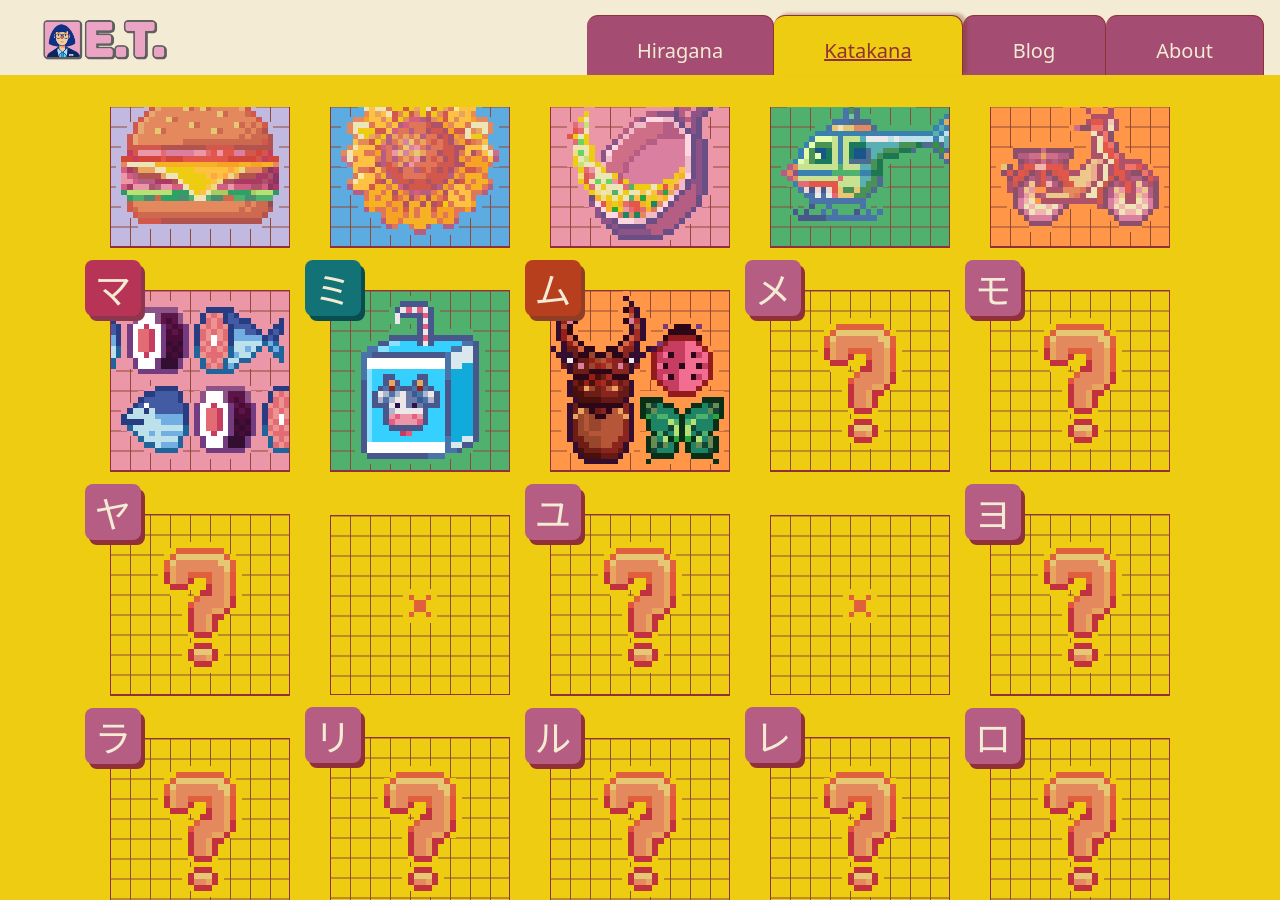
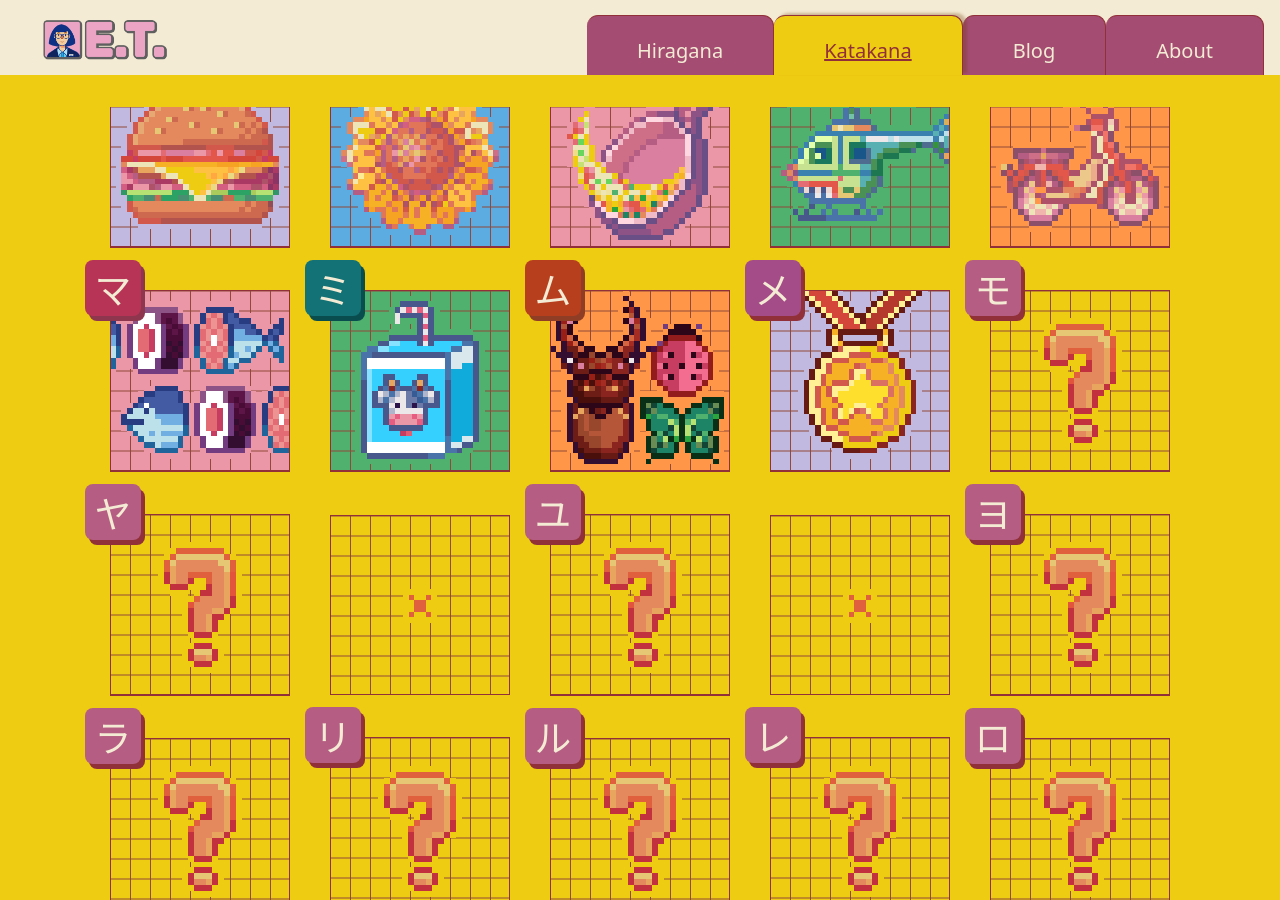
Before and after one commit to emillionideas/emillionideas.github.io, a Jekyll site: the page built from katakana.markdown, in a window 1280 px wide and 900 px high, scrolled down 1560 px. Built offline with Jekyll 4.4.1, drawn with Linux system fonts in a browser that asks for light colours; some web fonts are replaced.

Commit message:
add medal

```diff
--- a/_data/alphabets/large/katakana.yaml
+++ b/_data/alphabets/large/katakana.yaml
@@ -240,12 +240,12 @@ cols:
       romaji: 'herikoputā'
       english: 'helicopter'
     - letter: メ
-      color: yellow
-      iconSrc: "../assets/art/unknown.svg"
+      color: purple
+      iconSrc: "../assets/art/medal.svg"
       strokeSrc: "../assets/art/unknown.svg"
-      japanese: 'カミングスーン'
-      romaji: 'kamingusūn'
-      english: 'Coming soon!'
+      japanese: 'メダル'
+      romaji: 'medaru'
+      english: 'medal'
     - disabled: true
     - letter: レ
       color: yellow
```
Also changed, not shown: assets/art/medal.svg (added).
